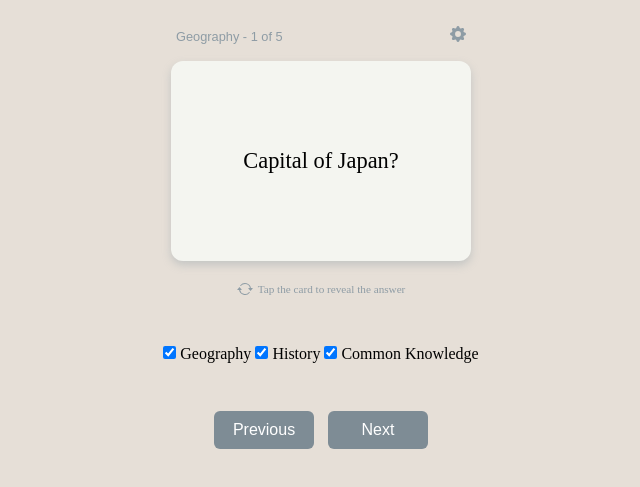
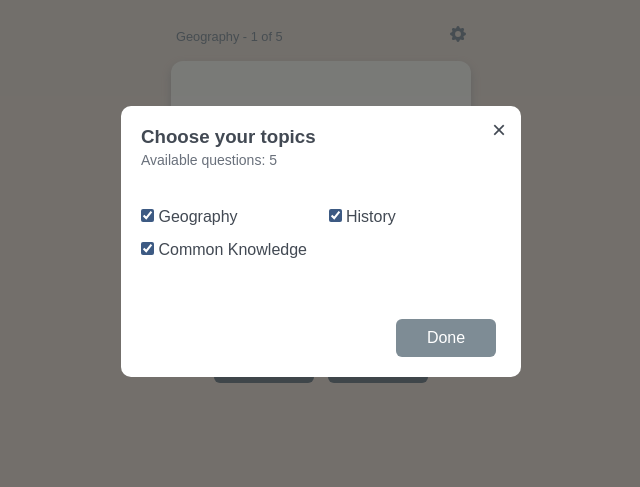
Before and after one commit to Mithula-cbw/LearningCards, a plain HTML site: page index.html in a window 1280 px wide. Both pictures are taken after a click on the element 777 px from the left and 195 px from the top of the page. Shown: the part 159-646 px from the top of the page, without its empty margins (319-959 px from the left). Drawn offline with Linux system fonts and the light colour scheme.

Commit message:
Create settings menu to choose subjects

```diff
--- a/index.html
+++ b/index.html
@@ -41,7 +41,27 @@
           </div>
     </div>
 
-    <div class="checkboxes">
+    <div class="popup" id="popup">
+      <div class="popup-content">
+        <span class="close-btn" id="close-btn">&times;</span>
+        <h3>Choose your topics</h3>
+        <p id="Question-count">-- Questions adn answers for selected topics</p>
+        <div class="checkboxes" id="popup-checkboxes">
+          <label>
+            <input type="checkbox" name="subject" value="Geography" checked> Geography
+          </label>
+          <label>
+            <input type="checkbox" name="subject" value="History" checked> History
+          </label>
+          <label>
+            <input type="checkbox" name="subject" value="Common Knowledge" checked> Common Knowledge
+          </label>
+        </div>
+        <div class="done-btn-container" id="close-btn2"><button id="done-setting">Done</button></div>
+      </div>
+    </div>
+
+    <!-- <div class="checkboxes">
       <label>
         <input type="checkbox" name="subject" value="Geography" checked> Geography
       </label>
@@ -51,7 +71,7 @@
       <label>
         <input type="checkbox" name="subject" value="Common Knowledge" checked> Common Knowledge
       </label>
-    </div>
+    </div> -->
 
       <div class="buttons">
         <button id="prev">Previous</button>
--- a/script.js
+++ b/script.js
@@ -7,7 +7,30 @@ const flashcards = [
   { subject: "History", question: "Who was the first president of the United States?", answer: "George Washington", answered: false }
 ];
 
+const settingBtn = document.querySelector('.setting-btn');
+const popup = document.getElementById('popup');
+const closeBtn = document.getElementById('close-btn');
+const closeBtn2 = document.getElementById('close-btn2');
+const questionCount = document.getElementById('Question-count');
 
+settingBtn.addEventListener('click', () => {
+  popup.style.display = 'flex';
+});
+
+closeBtn.addEventListener('click', () => {
+  popup.style.display = 'none';
+});
+
+closeBtn2.addEventListener('click', () => {
+  popup.style.display = 'none';
+});
+
+// Optional: Click outside popup to close
+window.addEventListener('click', (e) => {
+  if (e.target === popup) {
+    popup.style.display = 'none';
+  }
+});
 // Initialize with default subjects (Geography and Common Knowledge selected)
 let currentSubjects = [];
 let currentIndex = 0;
@@ -33,6 +56,7 @@ function updateCard() {
   cardBack.textContent = filteredCards[currentIndex].answer;
 
   progress.textContent = `${filteredCards[currentIndex].subject} - ${currentIndex + 1} of ${filteredCards.length}`;
+  questionCount.textContent = `Available questions: ${filteredCards.length} `;
 }
 
 // Navigate to a specific card
--- a/styles.css
+++ b/styles.css
@@ -2,6 +2,7 @@
 :root{
     --bg-color: #E6DFD7;
     --highlight: #3d5a83;
+    --text-color: #424953;
     --container-width: 400px;
     --round-button-width :100px;
     --card-width:500px;
@@ -45,7 +46,7 @@ body{
 }
 
 .title h1{
-    color: #424953;
+    color: var(--text-color);
     margin-top: 4rem;
 
 }
@@ -100,10 +101,6 @@ body{
   font-family: sans-serif;
   transition: color 0.3s, font-size 0.3s;
   user-select: none;
-}
-
-.settings-container p.updated {
-  color: var(--highlight); /* Change color when updated */
 }
 
 .setting-btn{
@@ -197,6 +194,68 @@ body{
     margin-bottom: 10px;
   }
 
+  /* Popup box styles */
+  .popup {
+    position: fixed;
+    top: 0;
+    left: 0;
+    width: 100%;
+    height: 100%;
+    background: rgba(0,0,0,0.5);
+    display: none; /* hidden by default */
+    justify-content: center;
+    align-items: center;
+    z-index: 1000;
+  }
+
+  /* Popup content box */
+  .popup-content {
+    background: white;
+    padding: 20px;
+    border-radius: 10px;
+    max-width: 400px;
+    width: 90%;
+    position: relative;
+    font-family: sans-serif;
+    color: var(--text-color);
+
+  }
+
+  #Question-count{
+    margin-top: 4px;
+    font-size: 14px;
+    color: #69707B;
+  }
+
+  input[type="checkbox"] {
+    accent-color: var(--highlight); /* green tick */
+  }
+
+  /* Close button */
+  .close-btn {
+    position: absolute;
+    top: 10px;
+    right: 15px;
+    font-size: 24px;
+    cursor: pointer;
+  }
+
+  /* Grid layout for checkboxes */
+  #popup-checkboxes {
+    display: grid;
+    gap: 15px;
+    margin-top: 40px;
+    margin-bottom: 60px;
+  }
+
+.done-btn-container{
+  width: 100%;
+  display: flex;
+  justify-content: end;
+  align-items: center;
+  flex-direction: row;
+}
+
   button {
     padding-block: 10px;
     width: 100px;
@@ -245,3 +304,17 @@ body{
 
 
 }
+
+/* Two columns on desktop */
+@media (min-width: 600px) {
+  #popup-checkboxes {
+    grid-template-columns: repeat(2, 1fr);
+  }
+}
+
+/* One column on mobile */
+@media (max-width: 599px) {
+  #popup-checkboxes {
+    grid-template-columns: 1fr;
+  }
+}
```
